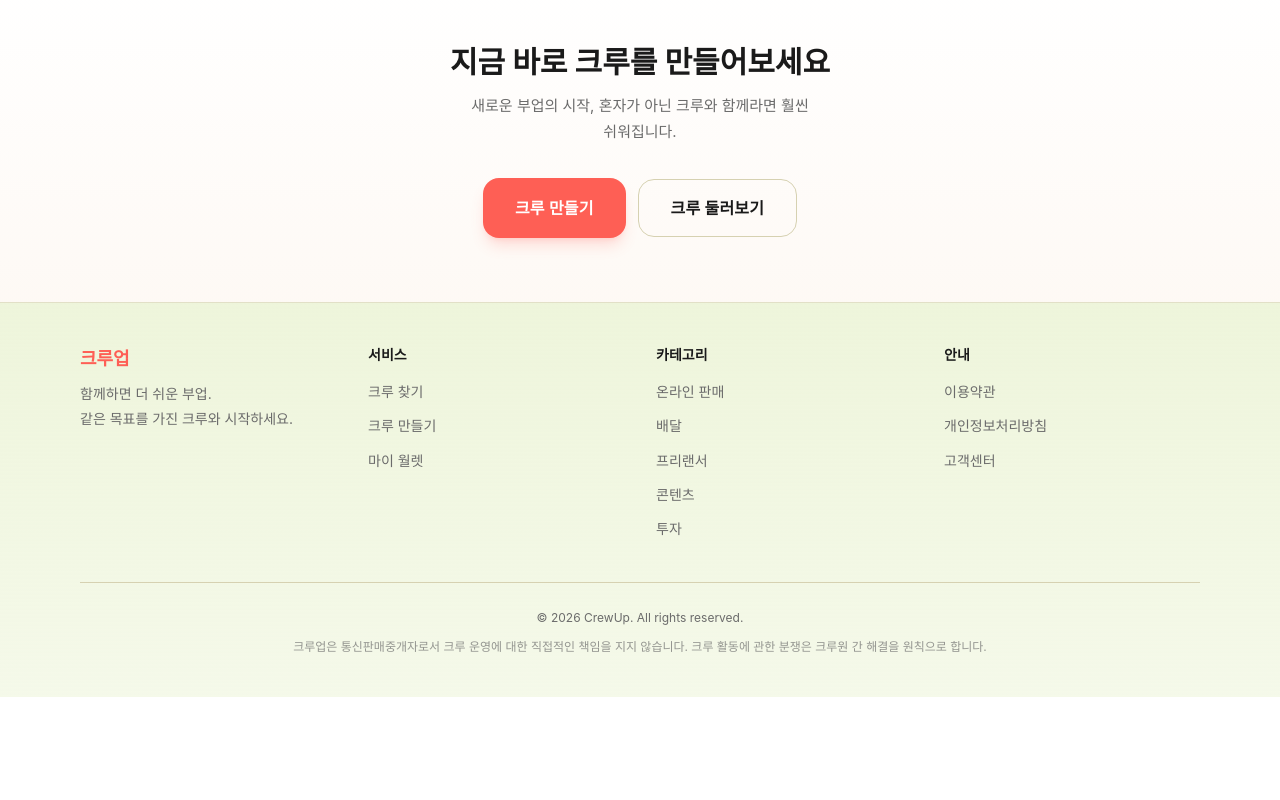
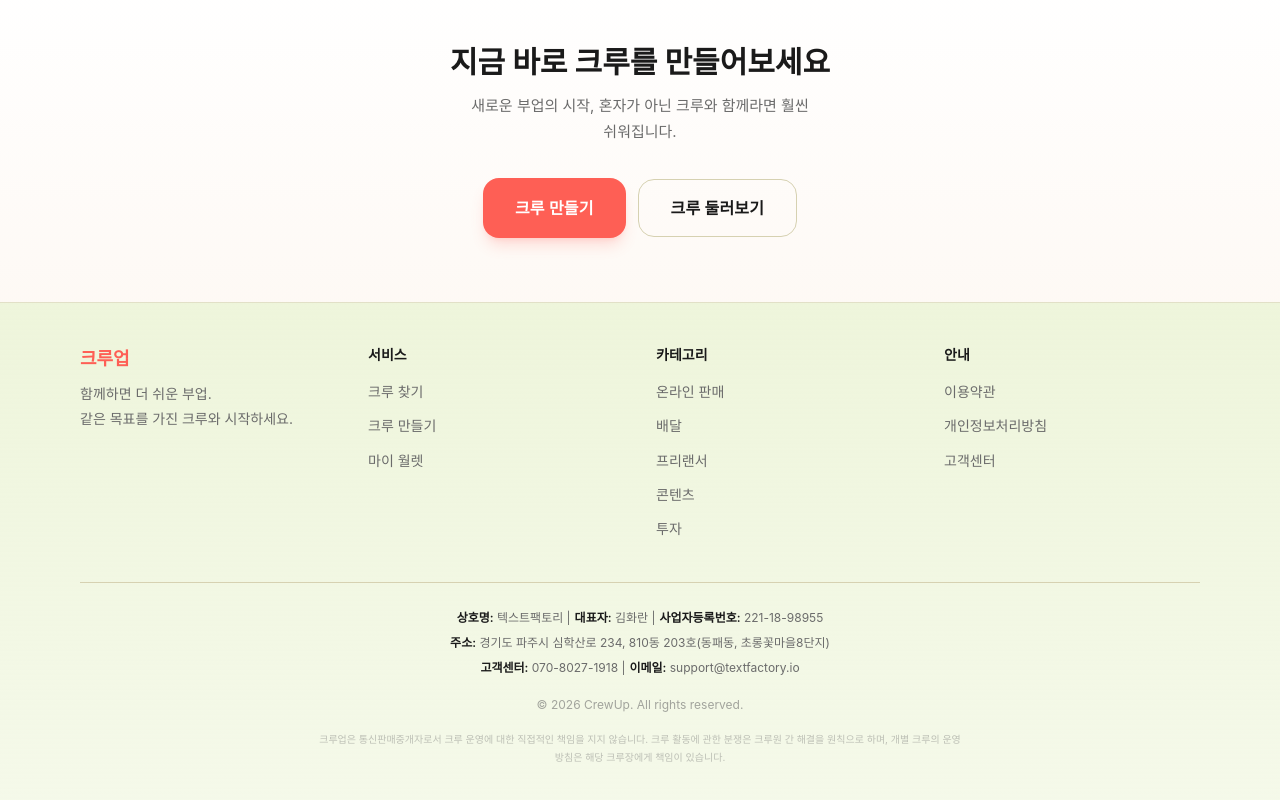
Before and after one commit to sonhojin159-ai/crewup, a Next.js app: page / in a window 1280 px wide. Shown: the part 1533-2333 px from the top of the page. Before the commit the page ends 2230 px from the top, so only its background shows below. Built offline with nearby package versions, Linux system fonts and the light colour scheme; no server answers; the database is empty; a web font is replaced by a local one.

Commit message:
Update footer with business information

```diff
--- a/src/components/Footer.tsx
+++ b/src/components/Footer.tsx
@@ -78,14 +78,32 @@ export default function Footer() {
 
         {/* Bottom bar */}
         <div className="mt-10 border-t border-neutral pt-6">
-          <p className="text-center text-xs leading-relaxed text-foreground-muted">
-            &copy; 2026 CrewUp. All rights reserved.
-          </p>
-          {/* 통신판매중개자 면책 문구 — legal risk mitigation */}
-          <p className="mt-2 text-center text-xs leading-relaxed text-foreground-muted/70">
-            크루업은 통신판매중개자로서 크루 운영에 대한 직접적인 책임을 지지 않습니다.
-            크루 활동에 관한 분쟁은 크루원 간 해결을 원칙으로 합니다.
-          </p>
+          <div className="flex flex-col items-center justify-center space-y-4 text-center">
+            <div className="space-y-1 text-xs leading-relaxed text-foreground-muted">
+              <p>
+                <span className="font-semibold text-foreground">상호명:</span> 텍스트팩토리 |
+                <span className="ml-1 font-semibold text-foreground">대표자:</span> 김화란 |
+                <span className="ml-1 font-semibold text-foreground">사업자등록번호:</span> 221-18-98955
+              </p>
+              <p>
+                <span className="font-semibold text-foreground">주소:</span> 경기도 파주시 심학산로 234, 810동 203호(동패동, 초롱꽃마을8단지)
+              </p>
+              <p>
+                <span className="font-semibold text-foreground">고객센터:</span> 070-8027-1918 |
+                <span className="ml-1 font-semibold text-foreground">이메일:</span> support@textfactory.io
+              </p>
+            </div>
+
+            <p className="text-xs leading-relaxed text-foreground-muted/60">
+              &copy; 2026 CrewUp. All rights reserved.
+            </p>
+
+            {/* 통신판매중개자 면책 문구 — legal risk mitigation */}
+            <p className="max-w-2xl text-[10px] leading-relaxed text-foreground-muted/40">
+              크루업은 통신판매중개자로서 크루 운영에 대한 직접적인 책임을 지지 않습니다.
+              크루 활동에 관한 분쟁은 크루원 간 해결을 원칙으로 하며, 개별 크루의 운영 방침은 해당 크루장에게 책임이 있습니다.
+            </p>
+          </div>
         </div>
       </div>
     </footer>
```
